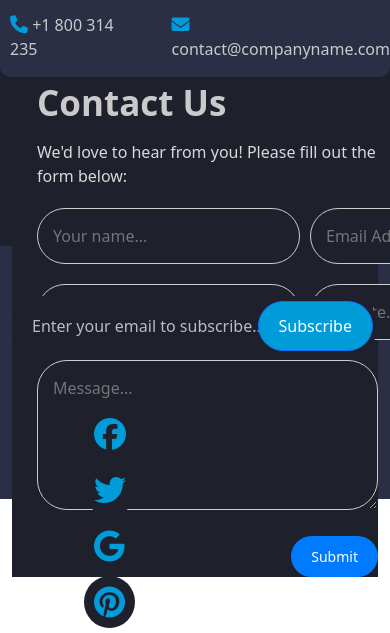
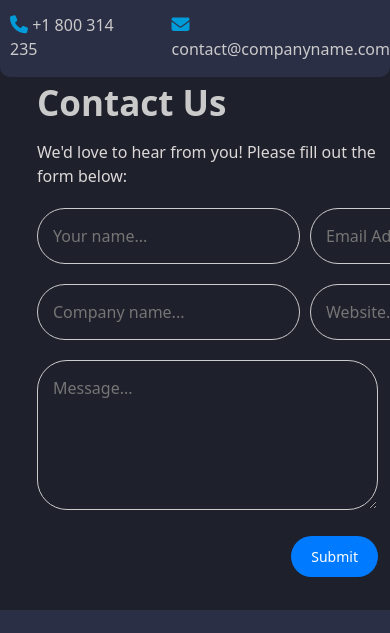
Before and after one commit to Abdollah-Mahmoud/Weather-Website, a plain HTML site: page contact.html in a window 390 px wide. Shown: the part 640-1273 px from the top of the page. Drawn offline with Linux system fonts and the light colour scheme.

Commit message:
Made mobile phone sizing better.

```diff
--- a/contact.css
+++ b/contact.css
@@ -234,3 +234,15 @@ nav .navbar-brand {
   margin-top: 35px;
   color: #cbcaca;
 }
+
+@media (max-width: 768px) {
+  #mainContact {
+      height: 1250px;
+  }
+}
+
+@media (max-width: 768px) {
+  #footer {
+      height: 550px;
+  }
+}
```
